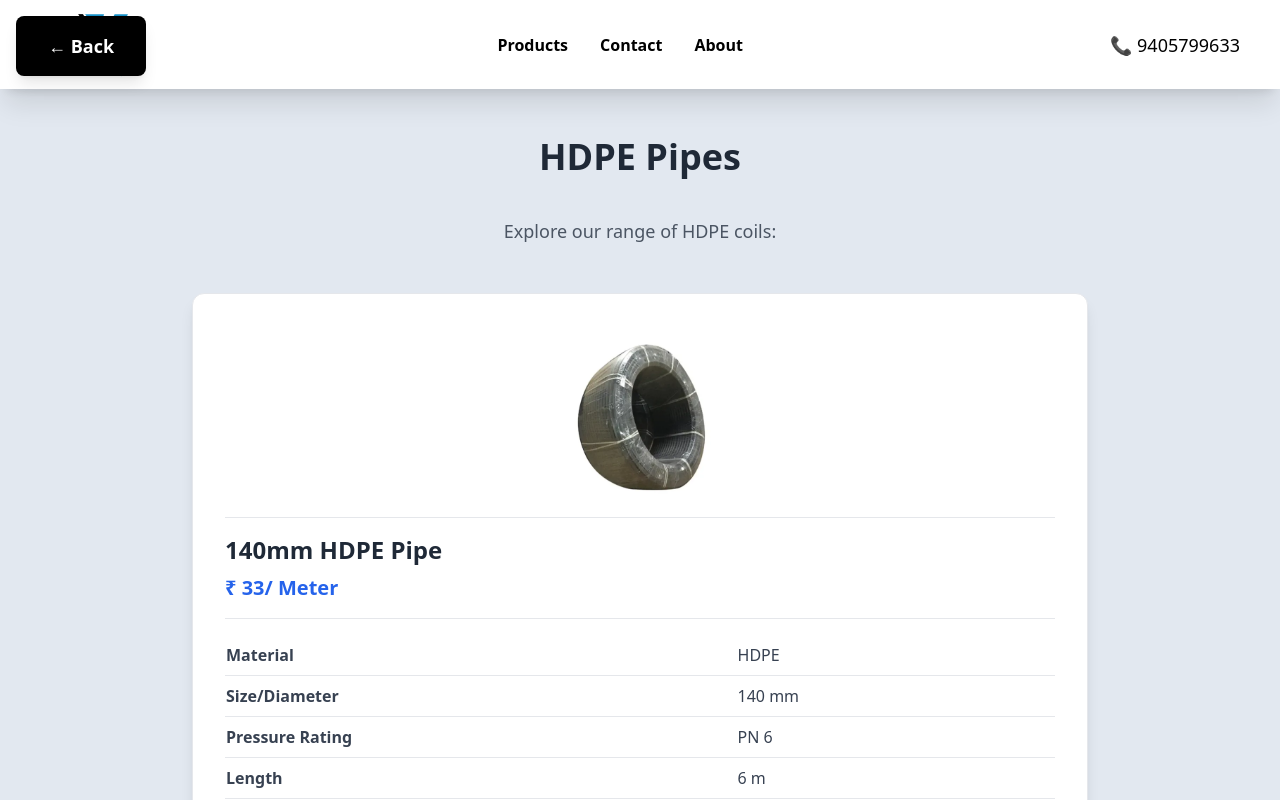
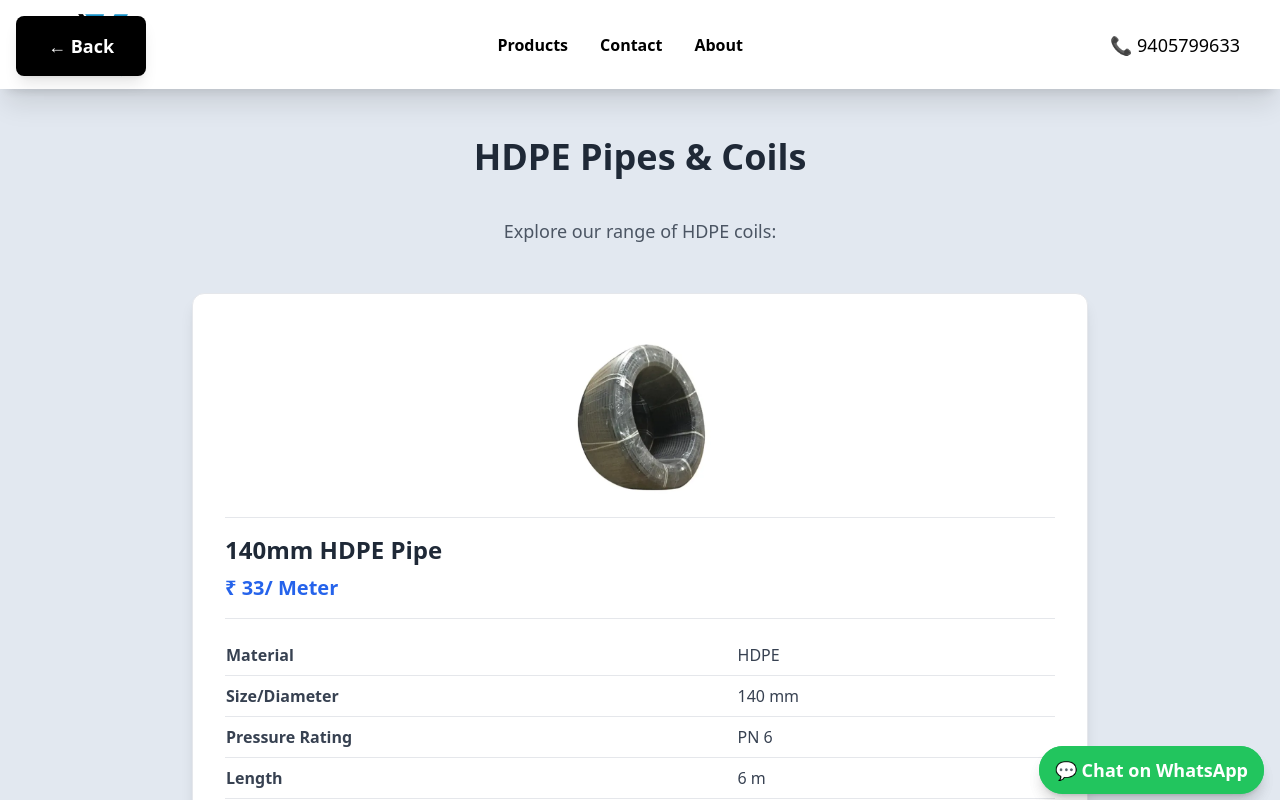
Before and after one commit to Krishnakant007/JK-pipes, a React (Vite) app: page /hdpecoil in a window 1280 px wide. Shown: the top 800 px of the page. Built offline with nearby package versions, Linux system fonts and the light colour scheme.

Commit message:
Update HDPECoilScreen.jsx

```diff
--- a/src/screens/HDPECoilScreen.jsx
+++ b/src/screens/HDPECoilScreen.jsx
@@ -147,16 +147,15 @@
 
 
 
+
 import { motion } from 'framer-motion';
 import RatingCarousel from '../components/RatingCarousel';
 import { useNavigate } from 'react-router-dom';
 import { useEffect, useState } from 'react';
 
-
 const HDPECoilScreen = () => {
-  const navigate = useNavigate()
+  const navigate = useNavigate();
   const [showBackButton, setShowBackButton] = useState(false);
-
 
   useEffect(() => {
     const handleScroll = () => {
@@ -170,6 +169,9 @@ const HDPECoilScreen = () => {
             setShowBackButton(false);
         }
     };
+
+    // Scroll to top when the component mounts
+    window.scrollTo(0, 0);
 
     window.addEventListener('scroll', handleScroll);
     handleScroll(); // Initial check for header presence on load
@@ -235,7 +237,6 @@ const HDPECoilScreen = () => {
   ];
 
   return (
-
     <div className="py-12 px-8 bg-slate-200 min-h-screen">
       <button
         onClick={() => navigate(-1)}
@@ -244,8 +245,7 @@ const HDPECoilScreen = () => {
         ← Back
       </button>
 
-
-            <h2 className="text-4xl font-bold text-center mb-10 text-gray-800">HDPE Pipes</h2>
+      <h2 className="text-4xl font-bold text-center mb-10 text-gray-800">HDPE Pipes & Coils</h2>
       <p className="text-center mb-12 text-lg text-gray-600">Explore our range of HDPE coils:</p>
 
       <div className="grid gap-8 max-w-4xl mx-auto">
@@ -322,8 +322,29 @@ const HDPECoilScreen = () => {
             </div>
           </motion.div>
         ))}
+
+               <div className="fixed bottom-4 right-4">
+                <a
+                    href="https://wa.me/919405799633" // Replace 'your-number' with your WhatsApp number
+                    className="bg-green-500 text-white text-lg font-semibold px-4 py-3 rounded-full shadow-lg hover:bg-green-600 transition duration-300 ease-in-out"
+                    target="_blank"
+                    rel="noopener noreferrer"
+                >
+                    💬 Chat on WhatsApp
+                </a>
               </div>
-        <RatingCarousel/>
+              <div className="fixed bottom-4 right-4">
+              <a
+                  href="https://wa.me/919405799633" // Replace 'your-number' with your WhatsApp number
+                  className="bg-green-500 text-white text-lg font-semibold px-4 py-3 rounded-full shadow-lg hover:bg-green-600 transition duration-300 ease-in-out"
+                  target="_blank"
+                  rel="noopener noreferrer"
+              >
+                  💬 Chat on WhatsApp
+              </a>
+          </div>
+      </div>
+      <RatingCarousel />
     </div>
   );
 };
```
Lines whose indentation alone changed are shown as unchanged.
